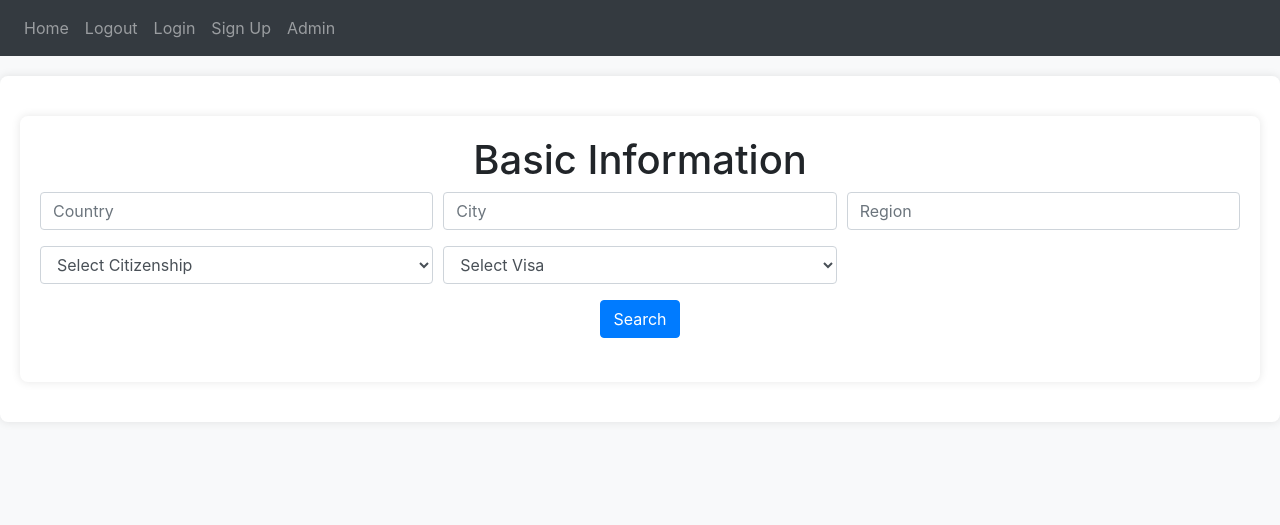
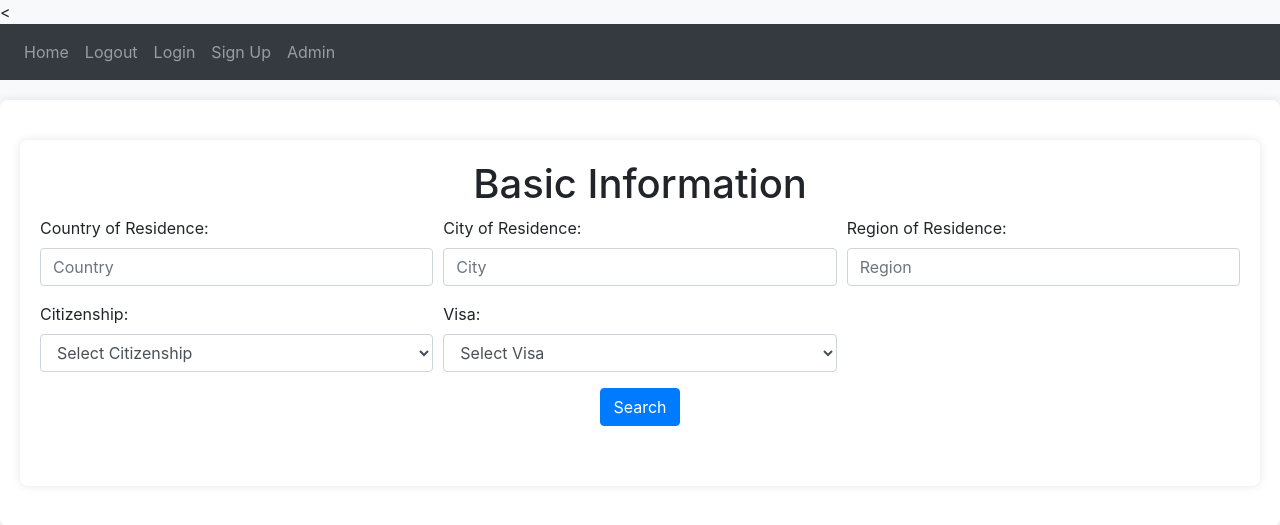
Before and after one commit to ChelseaLong24/Flask-Web-Development, a Flask app: page / in a window 1280 px wide. Shown: the top 525 px of the page. Run offline with Flask 3, Linux system fonts and the light colour scheme; some libraries are stand-ins or nearby versions.

Commit message:
Add titles for inputs on home page

```diff
--- a/website/templates/home.html
+++ b/website/templates/home.html
@@ -1,4 +1,4 @@
-{% extends "base.html" %}
+<{% extends "base.html" %}
 {% block title %}Home{% endblock %}
 {% block content %}
 <div class="container">
@@ -6,17 +6,21 @@
     <form method="POST">
         <div class="form-row">
             <div class="form-group col-md-4">
+                <label for="country">Country of Residence:</label>
                 <input type="text" name="country" id="country" class="form-control" placeholder="Country" value="{{ country_name }}">
             </div>
             <div class="form-group col-md-4">
+                <label for="city">City of Residence:</label>
                 <input type="text" name="city" id="city" class="form-control" placeholder="City" value="{{ city_name }}">
             </div>
             <div class="form-group col-md-4">
+                <label for="region">Region of Residence:</label>
                 <input type="text" name="region" id="region" class="form-control" placeholder="Region" value="{{ region_name }}">
             </div>
         </div>
         <div class="form-row">
             <div class="form-group col-md-4">
+                <label for="citizenship">Citizenship:</label>
                 <select name="citizenship" id="citizenship" class="form-control">
                     <option value="">Select Citizenship</option>
                     {% for value in citizenship_values %}
@@ -25,6 +29,7 @@
                 </select>
             </div>
             <div class="form-group col-md-4">
+                <label for="visa">Visa:</label>
                 <select name="visa" id="visa" class="form-control">
                     <option value="">Select Visa</option>
                     {% for value in visa_values %}
@@ -68,6 +73,12 @@
                         <th>Country_Residence Notes</th>
                         {% for result in results %}
                             <td>{{ result.CountryResidence_Notes if result.CountryResidence_Notes else '' }}</td>
+                        {% endfor %}
+                    </tr>
+                    <tr>
+                        <th>Country_category</th>
+                        {% for result in results %}
+                            <td>{{ result.Country_category if result.Country_category else '' }}</td>
                         {% endfor %}
                     </tr>
                     <tr>
--- a/website/views.py
+++ b/website/views.py
@@ -35,6 +35,7 @@ def home():
             #Country.Region,
             Country.Include_flag,
             CountryResidenceMapping.Notes.label('CountryResidence_Notes'),
+            CountryResidenceMapping.Country_category,
             USNexus.Nexus_Conditions,
             USNexus.Nexus_Notes,
             #NRA.US_Nexus_flag,
```
